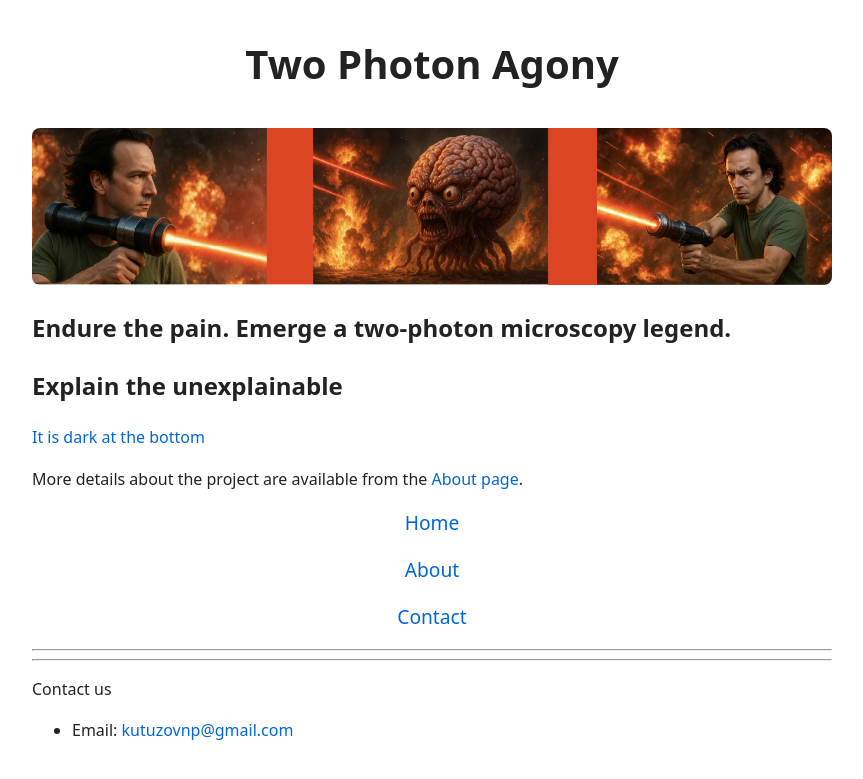
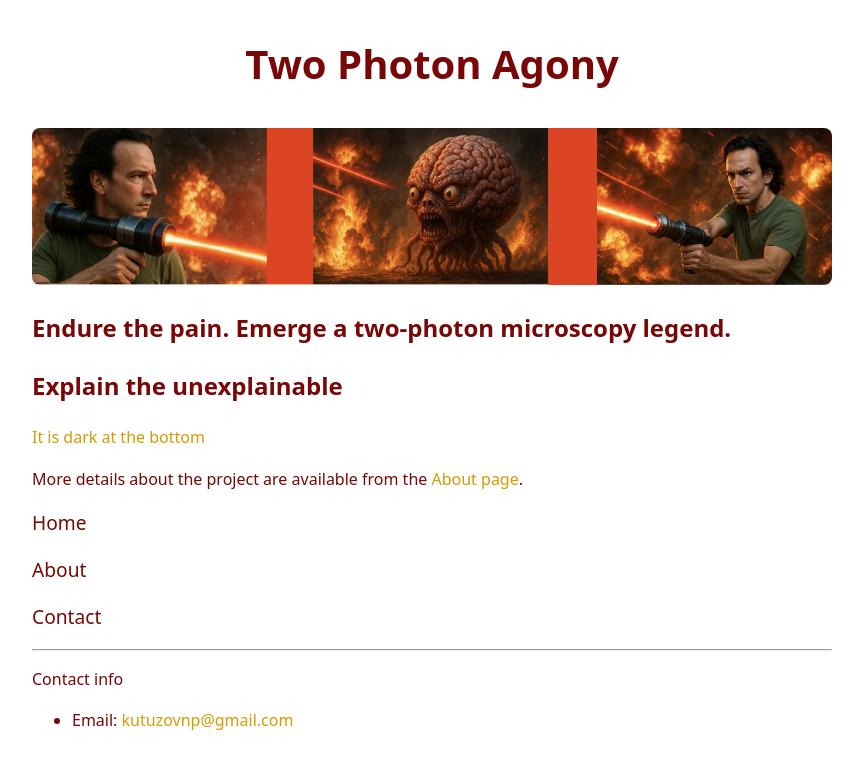
Before and after one commit to drkutuzov/drkutuzov.github.io, a Jekyll site: the page built from index.md, in a window 1280 px wide. Shown: the top 779 px of the page, without its empty margins (208-1071 px from the left). Built offline with Jekyll 4.4.1, drawn with Linux system fonts in a browser that asks for light colours.

```diff
--- a/_includes/footer.html
+++ b/_includes/footer.html
@@ -1,5 +1,4 @@
-<hr>
-<p>Contact us</p>
+<p>Contact info</p>
 <ul>
     <li>Email: <a href="mailto:{{ site.email }}">{{ site.email }}</a></li>
 </ul>
--- a/_layouts/default.html
+++ b/_layouts/default.html
@@ -8,7 +8,7 @@
         margin: 0;
         font-family: system-ui, sans-serif;
         line-height: 1.6;
-        color: #222;
+        color: #790707;
         background: #fff;
       }
 
@@ -34,7 +34,7 @@
       }
 
       a {
-        color: #0366d6;
+        color: #d69a03;
         text-decoration: none;
       }
 
--- a/assets/css/style.css
+++ b/assets/css/style.css
@@ -1,5 +1,5 @@
 nav {
-  text-align: center;
+  text-align: left;
   margin-top: 1rem;
 }
 
@@ -14,7 +14,7 @@ nav li {
 }
 
 nav a {
-  color: #0366d6;
+  color: #760b05;
   text-decoration: none;
   font-weight: 500;
   font-size: 1.2rem;
```
Also changed, not shown: dark_bottom.md (deleted, +0 -2 lines), rookie_guide.md (added, +6 -0 lines).
